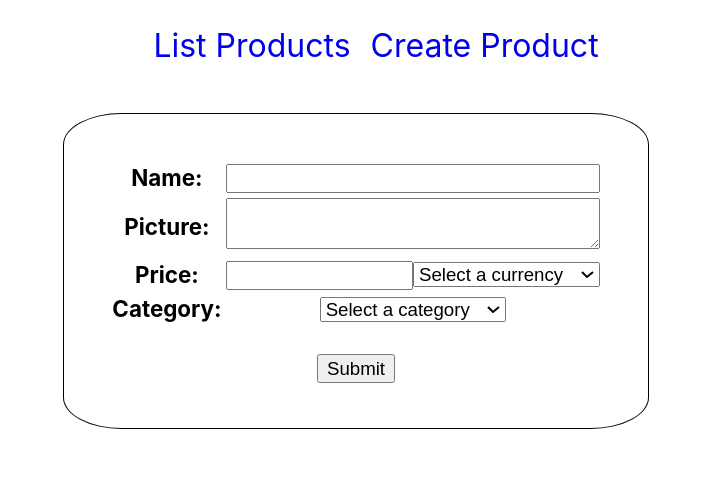
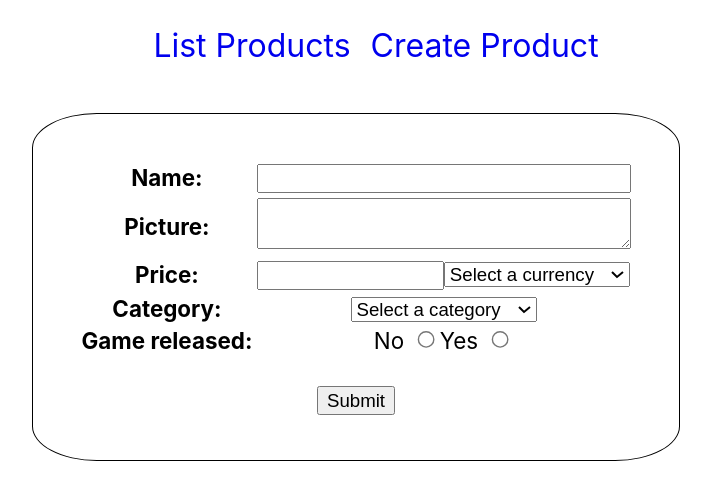
Before and after one commit to NiklasSod/nitea_frontend, a React (Create React App) app: page /product/create in a window 1280 px wide. Shown: the top 500 px of the page, without its empty margins (284-995 px from the left). Built offline with nearby package versions, Linux system fonts and the light colour scheme; the HTML template or start-up script is replaced by a standard one.

Commit message:
add release status to create product

```diff
--- a/src/components/CreateProduct.js
+++ b/src/components/CreateProduct.js
@@ -77,6 +77,13 @@ export default function CreateProduct() {
                             </select>
                             </td>
                         </tr>
+                        <tr>
+                            <th>Game released: </th>
+                            <td>
+                                No <input type="radio" id="released" name="released" value={0} onChange={handleChange} />
+                                Yes <input type="radio" id="released" name="released" value={1} onChange={handleChange} />
+                            </td>
+                        </tr>
                     </tbody>
                 </table>
                 <br />
```
